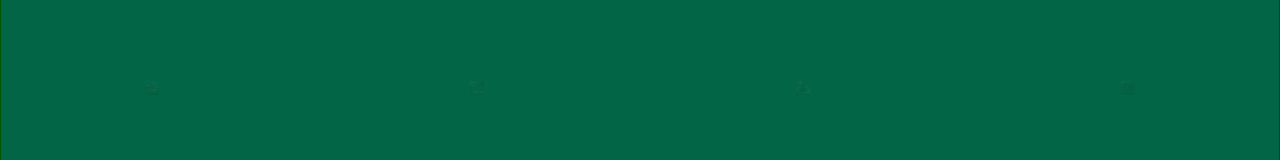
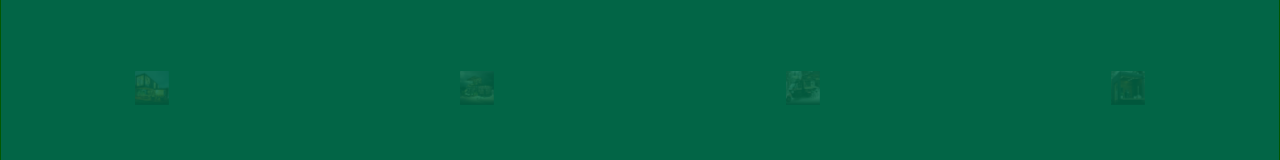
Before and after one commit to aravindhbabu19/fabric7, a React (Create React App) app in the folder ProjectFab/Frontend/myapp/: page /services in a window 1280 px wide. Shown: the part 779-939 px from the top of the page. Built offline with nearby package versions, Linux system fonts and the light colour scheme.

Commit message:
Update App.css

```diff
--- a/ProjectFab/Frontend/myapp/src/App.css
+++ b/ProjectFab/Frontend/myapp/src/App.css
@@ -454,7 +454,7 @@
   animation: blink linear;
   animation-delay: 1s;
   animation-timeline:view();
-
+  animation-range: entry 0% cover 40%;
 }
 @keyframes blink {
     0%{
```
